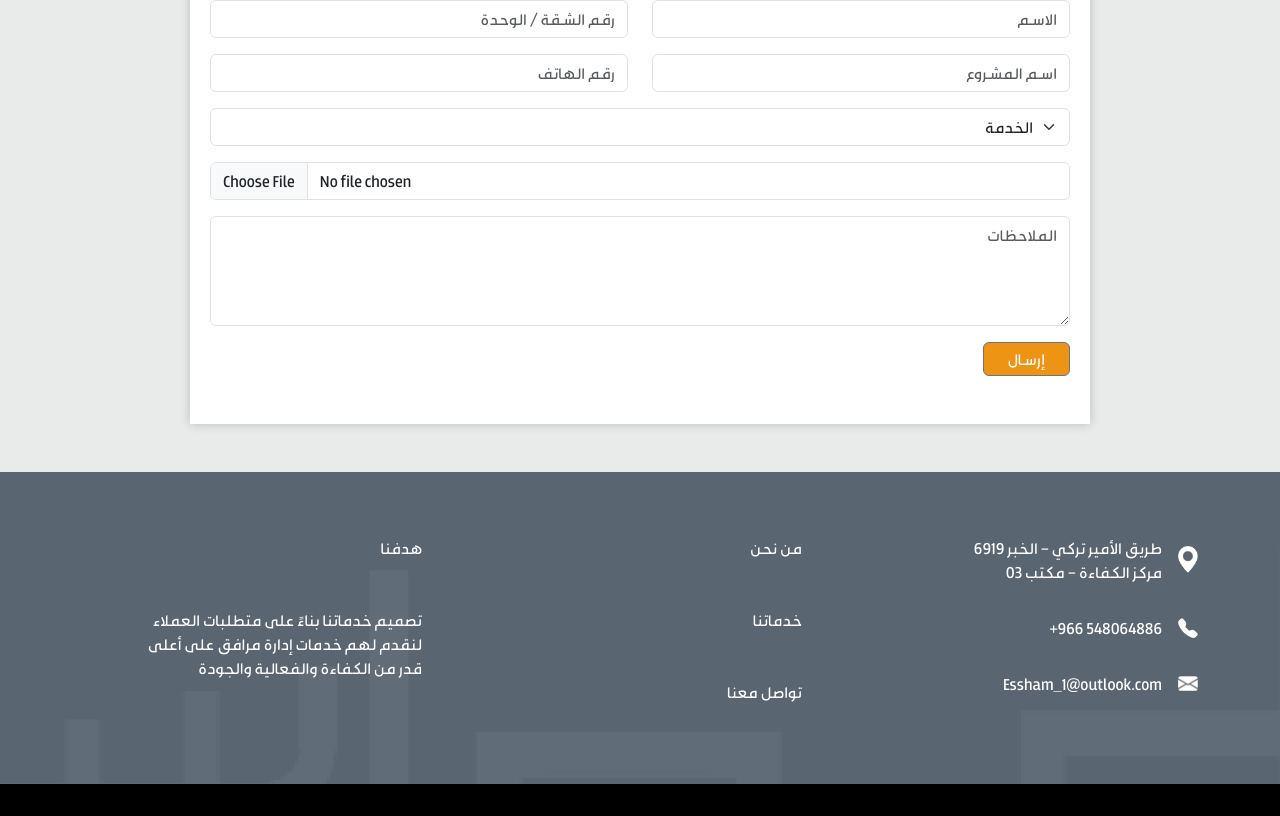
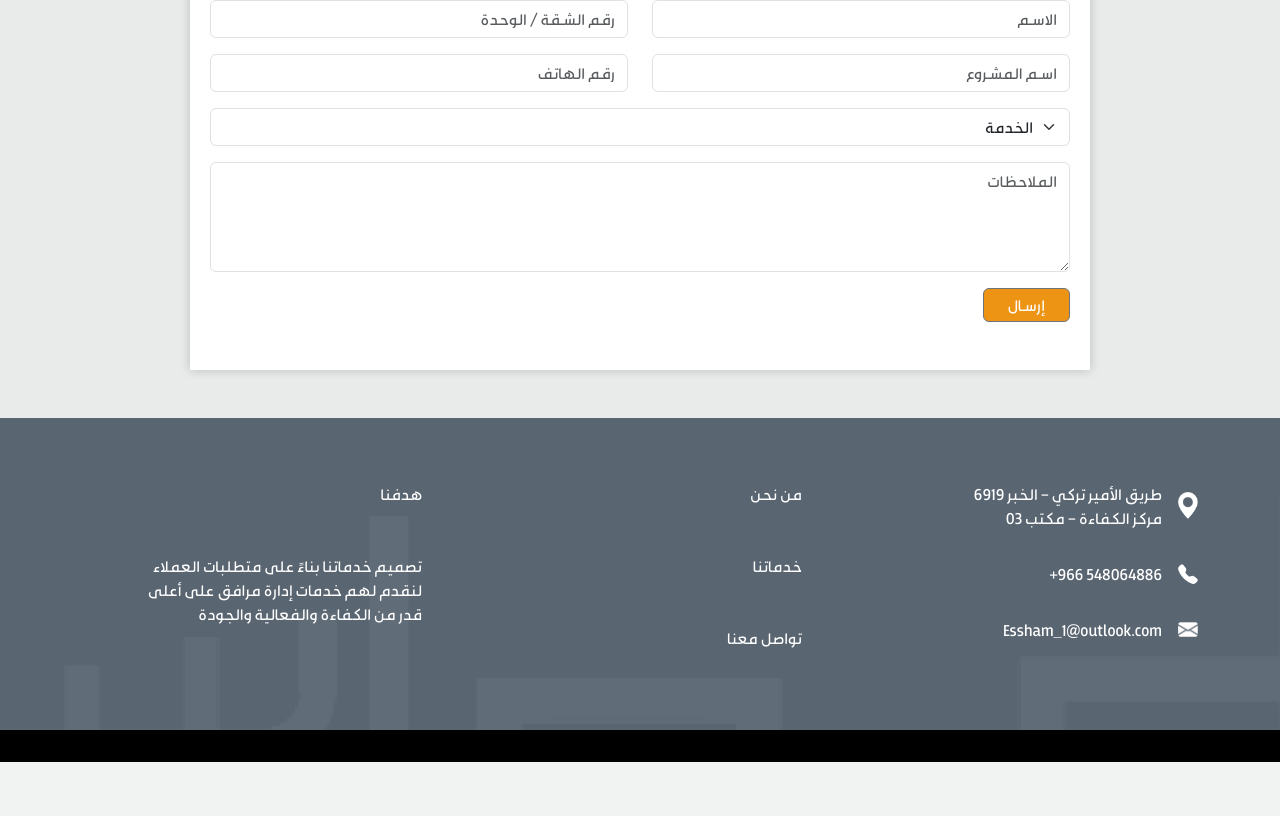
Before and after one commit to 6degrees/www.essham.com.sa, a Nuxt app: page / in a window 1280 px wide. Shown: the part 1873-2689 px from the top of the page. After the commit the page ends 2635 px from the top, so only its background shows below. Built offline with nearby package versions, Linux system fonts and the light colour scheme.

Commit message:
Remove upload file from contact section

```diff
--- a/components/Contact.vue
+++ b/components/Contact.vue
@@ -37,9 +37,6 @@
                             </select>
                         </div>
                     </div>
-                    <div class="col-md-12 mb-3">
-                        <input class="form-control" type="file" id="formFile">
-                    </div>
                     <div class="col-md-12">
                         <div class="form-group">
                             <textarea class="form-control text-end" name="notes" id="notes" rows="4" placeholder="الملاحظات"></textarea>
```
